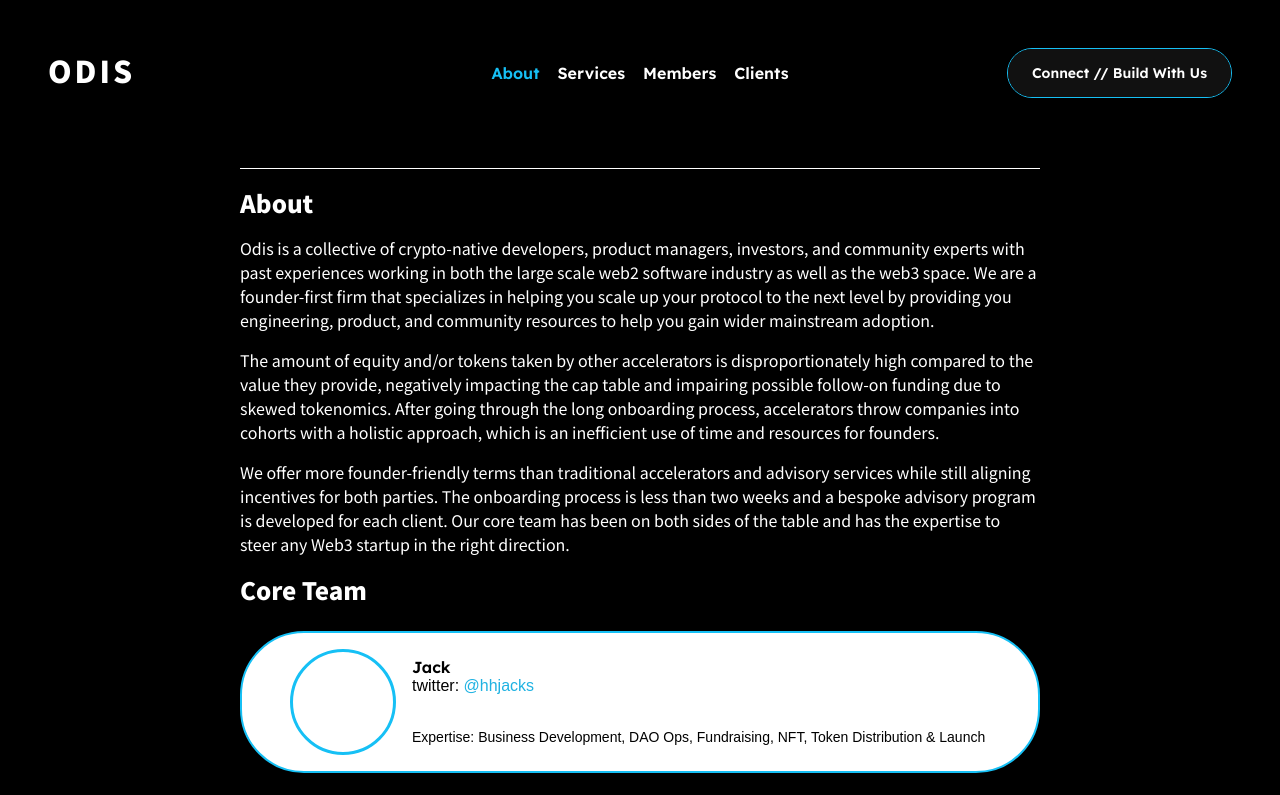
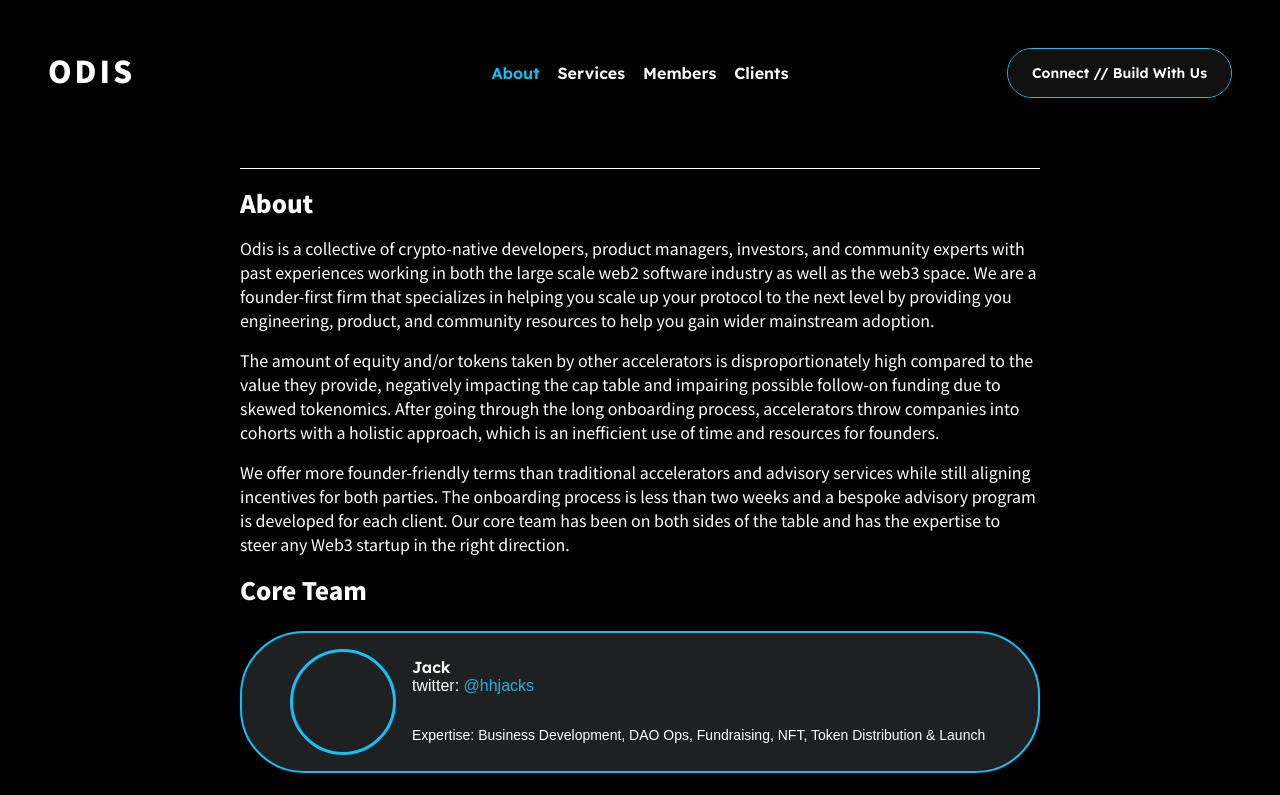
Before and after one commit to smolboydiamonds/smolquants-landing, a React (Create React App) app: page /#/about in a window 1280 px wide. Shown: the top 795 px of the page. Built offline with nearby package versions, Linux system fonts and the light colour scheme.

Commit message:
style: user profile colorways

```diff
--- a/src/components/UserProfile/UserProfile.tsx
+++ b/src/components/UserProfile/UserProfile.tsx
@@ -3,7 +3,7 @@ import styled from 'styled-components'
 const ProfileWrapper = styled.div`
   display: flex;
   flex-direction: row;
-  background: white;
+  background: #1e2021;
   border-radius: 64px;
   padding: 20px;
   margin: 24px 0;
@@ -20,6 +20,8 @@ const ProfileWrapper = styled.div`
 const InnerWrapper = styled.div`
   display: flex;
   flex-direction: row;
+  color: white;
+  height: 100%;
 `
 
 const ProfileIcon = styled.div`
@@ -29,7 +31,7 @@ const ProfileIcon = styled.div`
   max-height: 100px;
   border-radius: 50%;
   border: 3px solid #16c0f5;
-  margin-right: 16px;
+  margin: auto 16px auto auto;
 `
 
 const ProfileDescription = styled.div`
@@ -38,28 +40,27 @@ const ProfileDescription = styled.div`
   margin-top: 4px;
   margin-bottom: 5px;
 
+
   ${({theme}) => theme.mediaWidth.minSmall`
     margin-top: 8px;
-    margin-bottom: 10px;
+    margin-bottom: 12px;
   `}}
 `
 
 const Name = styled.div`
   font-family: 'Lexend Deca', sans-serif;
-  color: black;
-  font-weight: 700;
+  font-weight: 600;
 `
 
 const SocialMediaContainer = styled.div`
   display: flex;
   flex-direction: row;
-  color: black;
 `
 
 const Expertise = styled.div`
-  color: black;
   margin-top: auto;
   font-size: 12px;
+  padding-top: 16px;
 
   ${({theme}) => theme.mediaWidth.minSmall`
     font-size: 14px;
```
